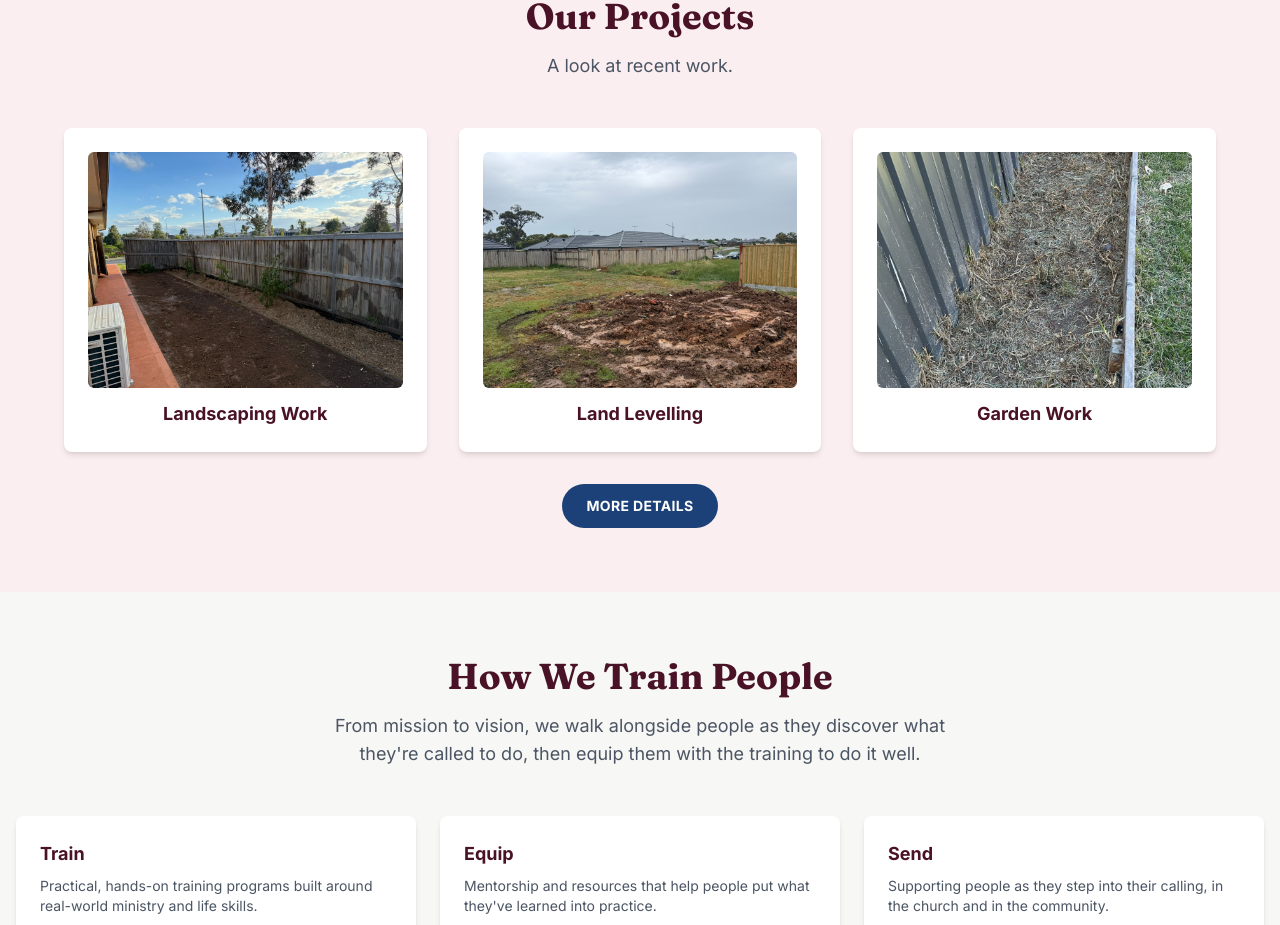
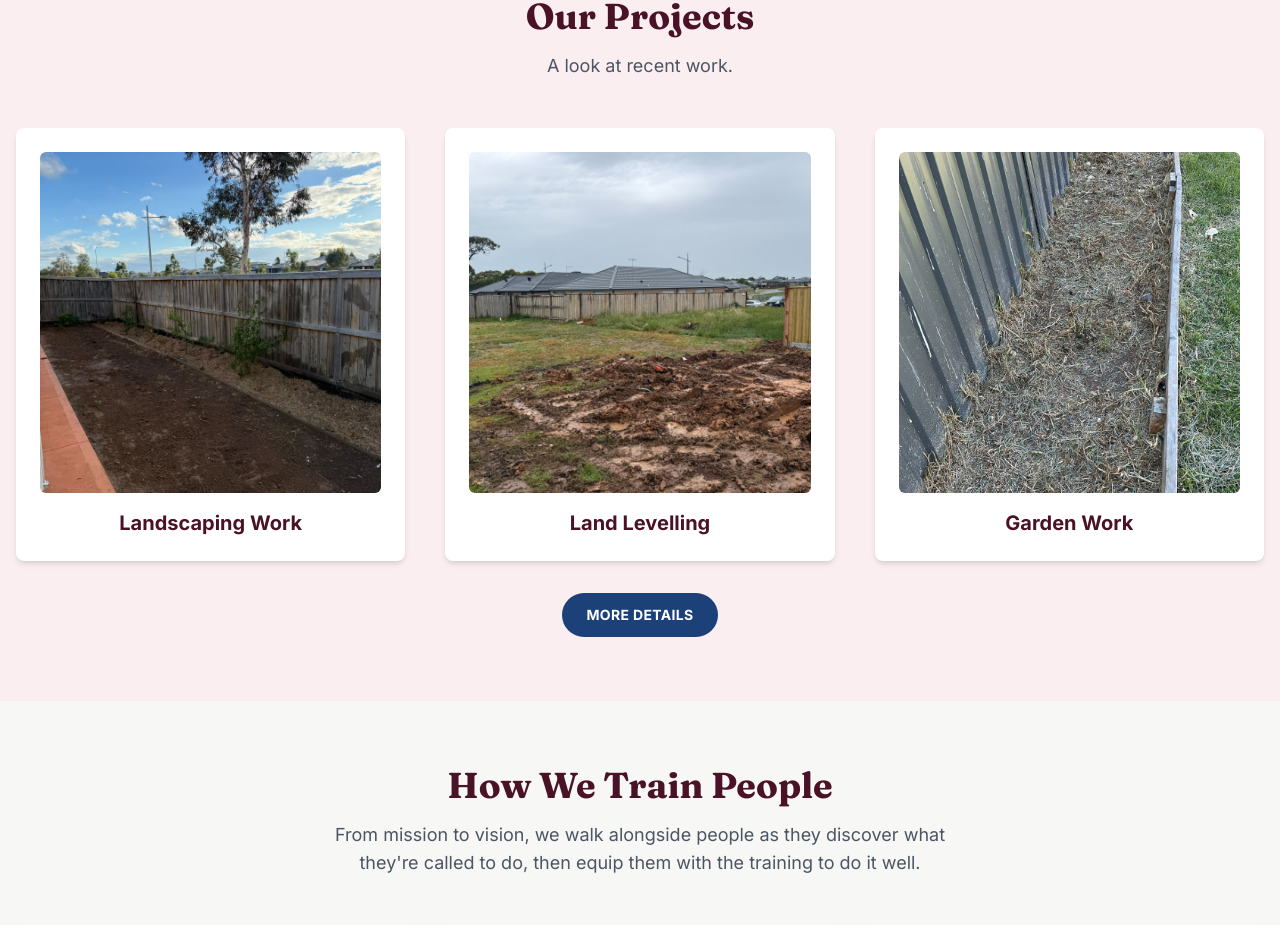
Before and after one commit to Philadelphia-Church/mission-to-vision, a React (Vite) app: page / in a window 1280 px wide. Shown: the part 1220-2145 px from the top of the page. Built offline with nearby package versions, Linux system fonts and the light colour scheme.

Commit message:
Make Our Projects photos significantly bigger: square aspect ratio, full-width grid

```diff
--- a/src/pages/Home.tsx
+++ b/src/pages/Home.tsx
@@ -69,7 +69,7 @@ function MiniSlideshow({ title, photos }: { title: string; photos: string[] }) {
 
   return (
     <div className="card">
-      <div className="relative aspect-[4/3] rounded-md overflow-hidden bg-gray-100 mb-3">
+      <div className="relative aspect-square rounded-md overflow-hidden bg-gray-100 mb-4">
         <img
           key={slide}
           src={photos[slide]}
@@ -77,7 +77,7 @@ function MiniSlideshow({ title, photos }: { title: string; photos: string[] }) {
           className="w-full h-full object-cover"
         />
       </div>
-      <h3 className="font-bold text-lg text-secondary-700 text-center">{title}</h3>
+      <h3 className="font-bold text-xl text-secondary-700 text-center">{title}</h3>
     </div>
   )
 }
@@ -136,7 +136,7 @@ export default function Home() {
         <div className="section-container">
           <h2 className="section-title">Our Projects</h2>
           <p className="section-subtitle max-w-2xl mx-auto">A look at recent work.</p>
-          <div className="grid md:grid-cols-3 gap-8 max-w-6xl mx-auto">
+          <div className="grid md:grid-cols-3 gap-10">
             {projectCategories.map((category) => (
               <MiniSlideshow key={category.title} title={category.title} photos={category.photos} />
             ))}
```
